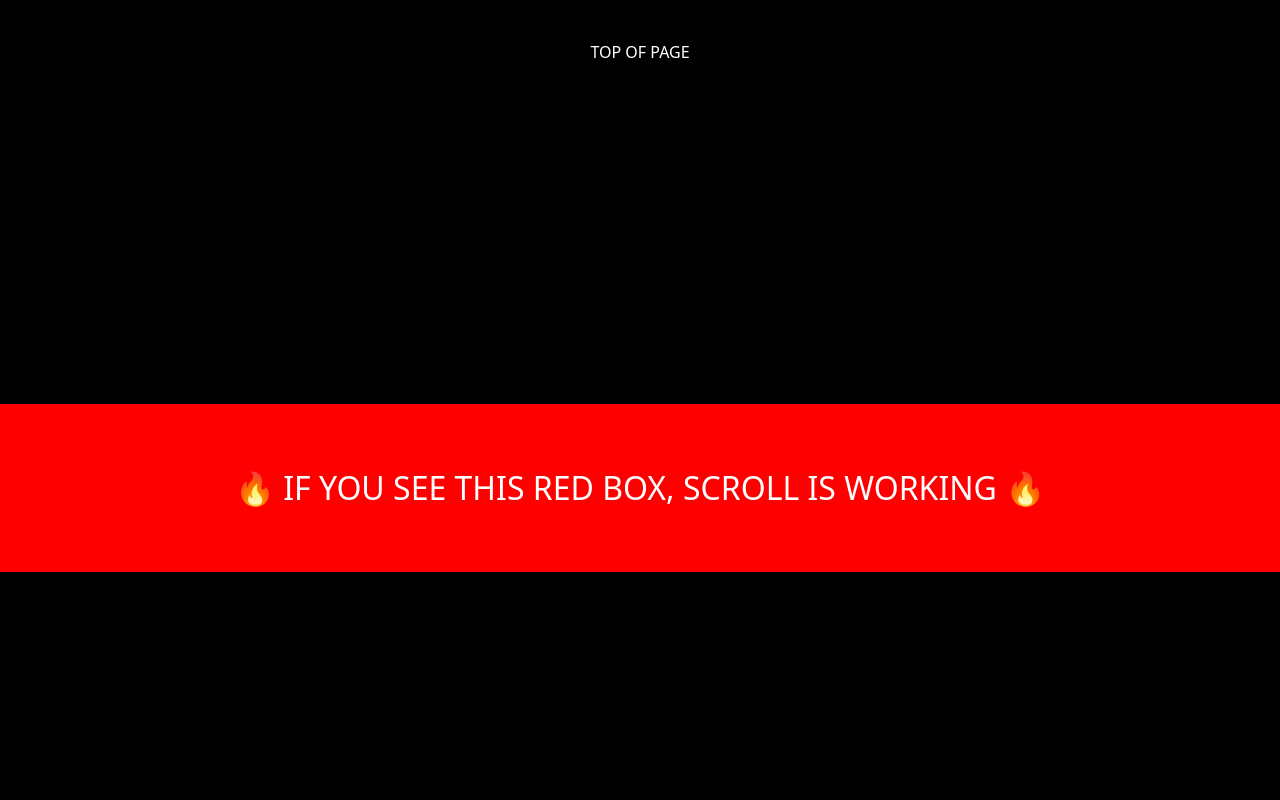
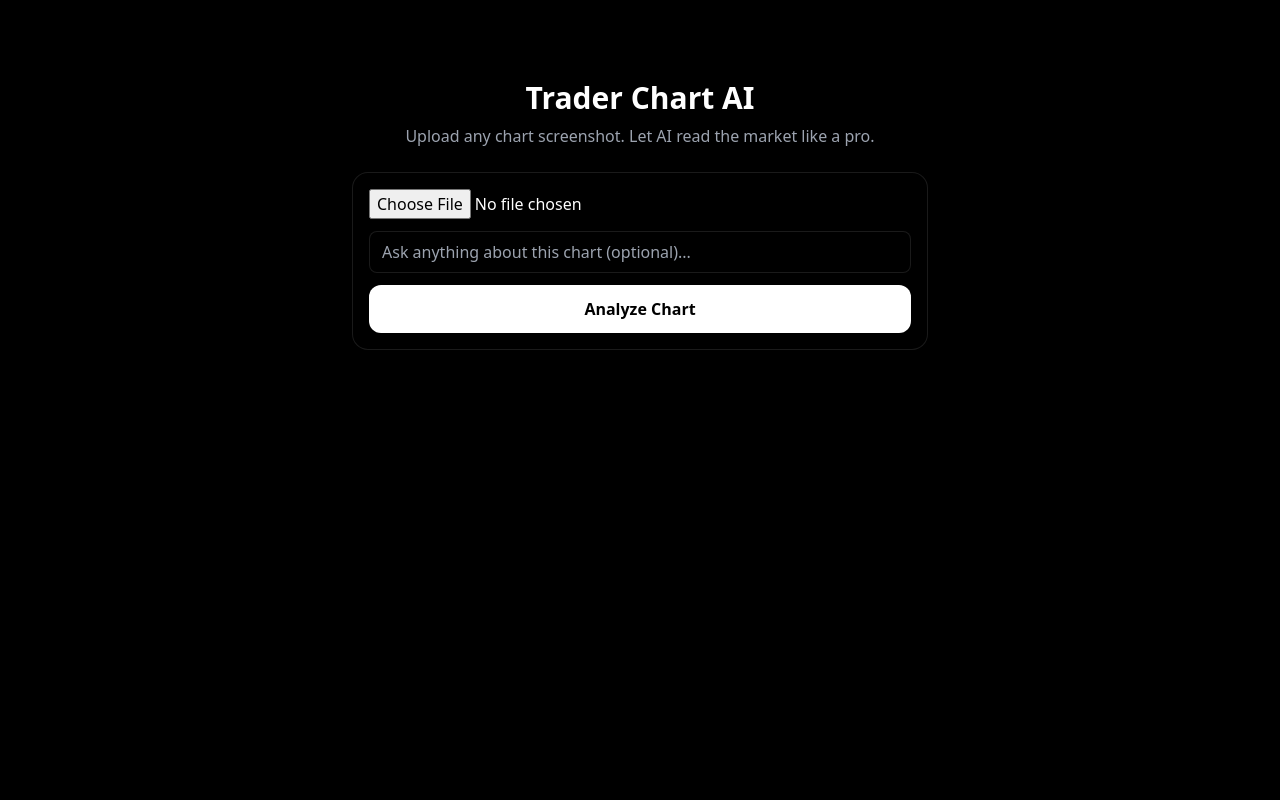
Before and after one commit to yuvraj448-debug/trader-chart-ai, a Next.js app: page / in a window 1280 px wide. Shown: the top 800 px of the page. Built offline with nearby package versions, Linux system fonts and the light colour scheme.

Commit message:
Update page.jsx

```diff
--- a/app/page.jsx
+++ b/app/page.jsx
@@ -1,23 +1,108 @@
 "use client";
 
+import { useState } from "react";
+import Features from "./components/Features";
+
 export default function Home() {
+  const [image, setImage] = useState(null);
+  const [question, setQuestion] = useState("");
+  const [followUp, setFollowUp] = useState("");
+  const [analysis, setAnalysis] = useState("");
+  const [loading, setLoading] = useState(false);
+
+  const submitAnalysis = async (isFollowUp = false) => {
+    if (!image) {
+      alert("Upload a chart screenshot first");
+      return;
+    }
+
+    setLoading(true);
+
+    const formData = new FormData();
+    formData.append("image", image);
+    formData.append("question", isFollowUp ? followUp : question);
+    formData.append("previous", analysis);
+
+    const res = await fetch("/api/analyze", {
+      method: "POST",
+      body: formData,
+    });
+
+    const data = await res.json();
+
+    setAnalysis(
+      isFollowUp
+        ? analysis + "\n\n" + data.analysis
+        : data.analysis
+    );
+
+    setFollowUp("");
+    setLoading(false);
+  };
+
   return (
-    <div style={{ minHeight: "200vh", background: "black", color: "white" }}>
-      <div style={{ padding: "40px", textAlign: "center" }}>
-        <h1>TOP OF PAGE</h1>
-      </div>
+    <>
+      {/* HERO / AI SECTION */}
+      <main className="relative z-10 flex min-h-screen flex-col items-center justify-start px-4 pt-20 text-white">
+        <h1 className="text-3xl font-bold mb-2">Trader Chart AI</h1>
+        <p className="text-gray-400 mb-6 text-center">
+          Upload any chart screenshot. Let AI read the market like a pro.
+        </p>
 
-      <div
-        style={{
-          marginTop: "300px",
-          padding: "60px",
-          background: "red",
-          textAlign: "center",
-          fontSize: "32px",
-        }}
-      >
-        🔥 IF YOU SEE THIS RED BOX, SCROLL IS WORKING 🔥
-      </div>
-    </div>
+        <div className="w-full max-w-xl bg-black/60 border border-white/10 rounded-2xl p-4 backdrop-blur">
+          <input
+            type="file"
+            accept="image/*"
+            onChange={(e) => setImage(e.target.files[0])}
+            className="mb-3 w-full"
+          />
+
+          <input
+            type="text"
+            placeholder="Ask anything about this chart (optional)..."
+            value={question}
+            onChange={(e) => setQuestion(e.target.value)}
+            className="mb-3 w-full rounded-lg bg-black px-3 py-2 text-white outline-none border border-white/10"
+          />
+
+          <button
+            onClick={() => submitAnalysis(false)}
+            className="w-full rounded-xl bg-white py-3 text-black font-semibold"
+            disabled={loading}
+          >
+            {loading ? "Analyzing..." : "Analyze Chart"}
+          </button>
+        </div>
+
+        {analysis && (
+          <div className="mt-6 w-full max-w-xl bg-black/70 border border-white/10 rounded-2xl p-4 whitespace-pre-wrap">
+            {analysis}
+
+            <div className="mt-4 border-t border-white/10 pt-4">
+              <input
+                type="text"
+                placeholder="Ask a follow-up about this chart..."
+                value={followUp}
+                onChange={(e) => setFollowUp(e.target.value)}
+                className="mb-2 w-full rounded-lg bg-black px-3 py-2 text-white outline-none border border-white/10"
+              />
+
+              <button
+                onClick={() => submitAnalysis(true)}
+                className="w-full rounded-xl bg-white py-2 text-black font-semibold"
+                disabled={loading}
+              >
+                {loading ? "Thinking..." : "Ask Follow-up"}
+              </button>
+            </div>
+          </div>
+        )}
+      </main>
+
+      {/* FEATURES SECTION (THIS WAS MISSING) */}
+      <section className="relative z-10 bg-black text-white">
+        <Features />
+      </section>
+    </>
   );
 }
```
